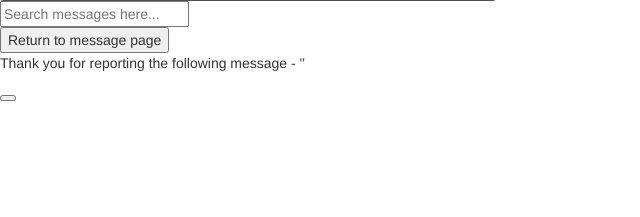
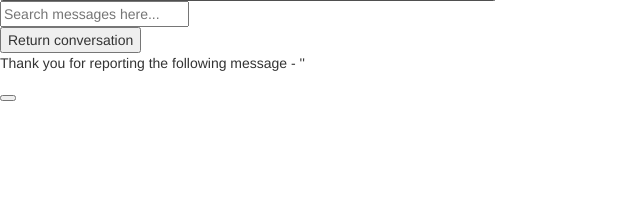
Before and after one commit to Kaziksobo/NEA_Chatbot, a Flask app: template templates/report.html in a window 1280 px wide. Shown: the part 561-778 px from the top of the page, without its empty margins (0-640 px from the left). Run offline with Flask 2, Linux system fonts and the light colour scheme; the template is opened without the code that fills it, so the values that code supplies are empty; some libraries are stand-ins or nearby versions.

Commit message:
Changed language used in return button

```diff
--- a/templates/report.html
+++ b/templates/report.html
@@ -39,7 +39,7 @@
                 <div id="back">
                     <form action="/back" id="back-form" method="post">
                         <button type="submit" id="back-button">
-                            Return to message page
+                            Return conversation
                         </button>
                     </form>
                 </div>
--- a/templates/search_error.html
+++ b/templates/search_error.html
@@ -39,7 +39,7 @@
                 <div id="back">
                     <form action="/back" id="back-form" method="post">
                         <button type="submit" id="back-button">
-                            Return to message page
+                            Return Conversation
                         </button>
                     </form>
                 </div>
--- a/templates/search_result.html
+++ b/templates/search_result.html
@@ -39,7 +39,7 @@
                 <div id="back">
                     <form action="/back" id="back-form" method="post">
                         <button type="submit" id="back-button">
-                            Return to message page
+                            Return to conversation
                         </button>
                     </form>
                 </div>
```
